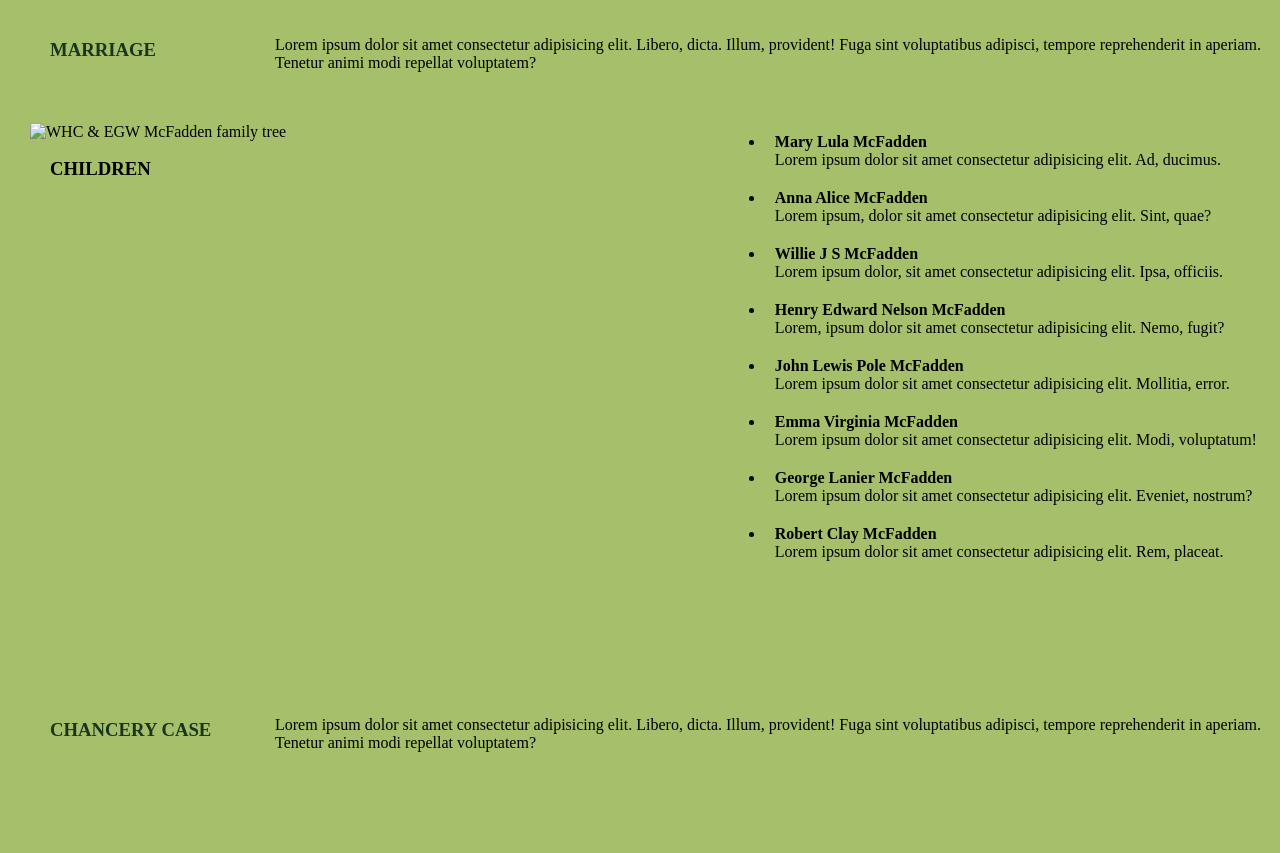
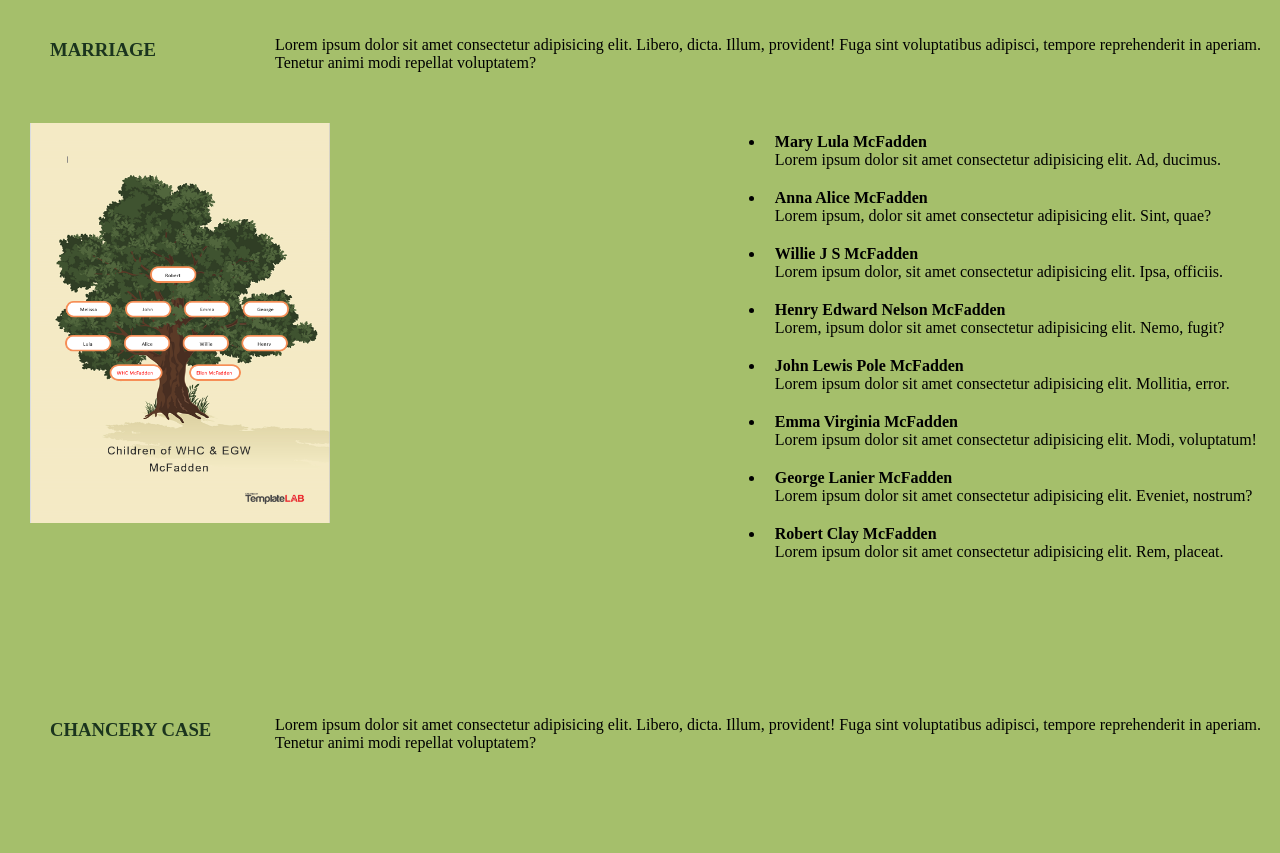
Before and after one commit to DRPenland/whcegwmcfaddenfamily, a plain HTML site: page williamhenryclaymcfadden.html in a window 1280 px wide. Shown: the part 1920-2773 px from the top of the page. Drawn offline with Linux system fonts and the light colour scheme.

Commit message:
Add files via upload

```diff
--- a/williamhenryclaymcfadden.html
+++ b/williamhenryclaymcfadden.html
@@ -87,7 +87,7 @@
                     <h3>CHILDREN</h3>
                     <br/>
                     <p>
-                        <img src="images/william-henry-clay-page/whcandegwmcfaddenfamilytree.png" alt="WHC & EGW McFadden family tree" />
+                        <img src="images/william-henry-clay-page/whcegwmcfaddenfamilytree.png" alt="WHC & EGW McFadden family tree" />
                     </p>
                         <ul class="kidsnames">
                             <li><h4>Mary Lula McFadden</h4> Lorem ipsum dolor sit amet consectetur adipisicing elit. Ad, ducimus.</li>
```
